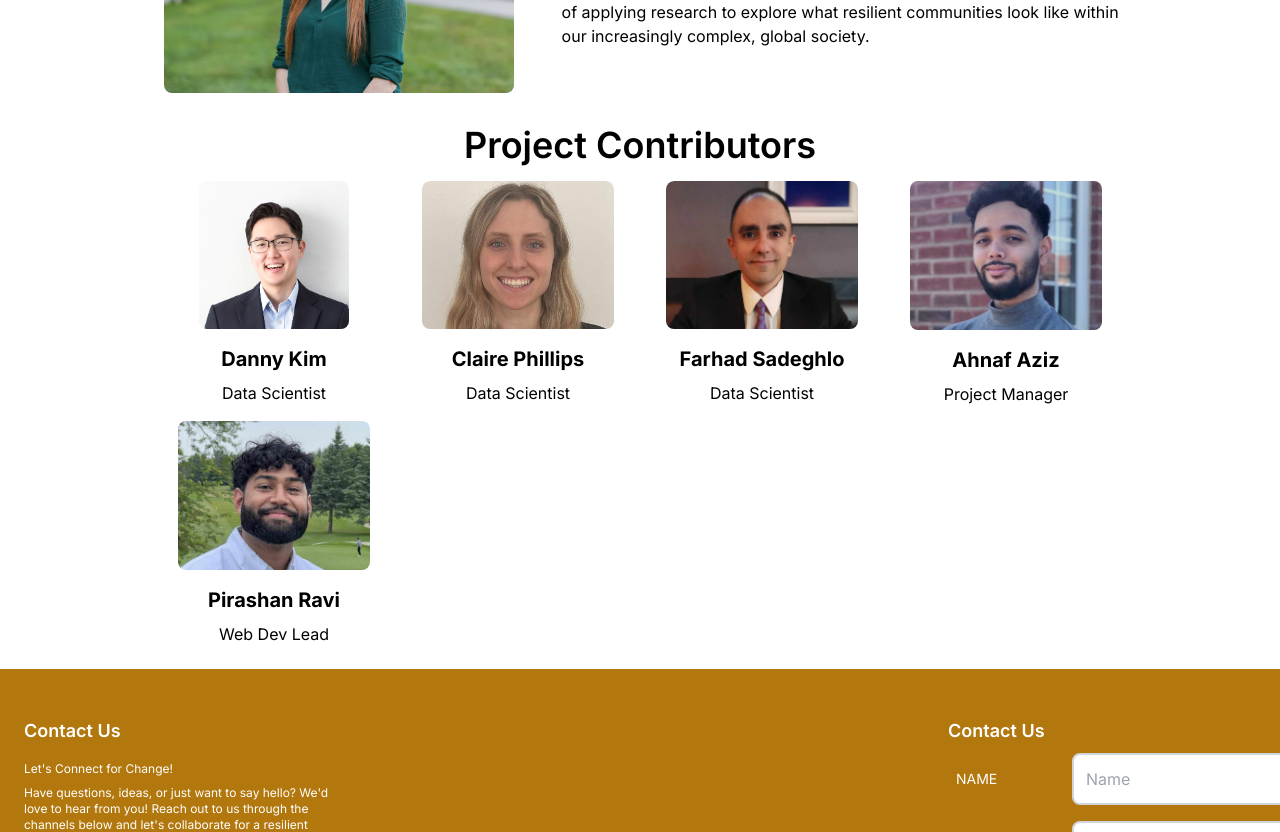
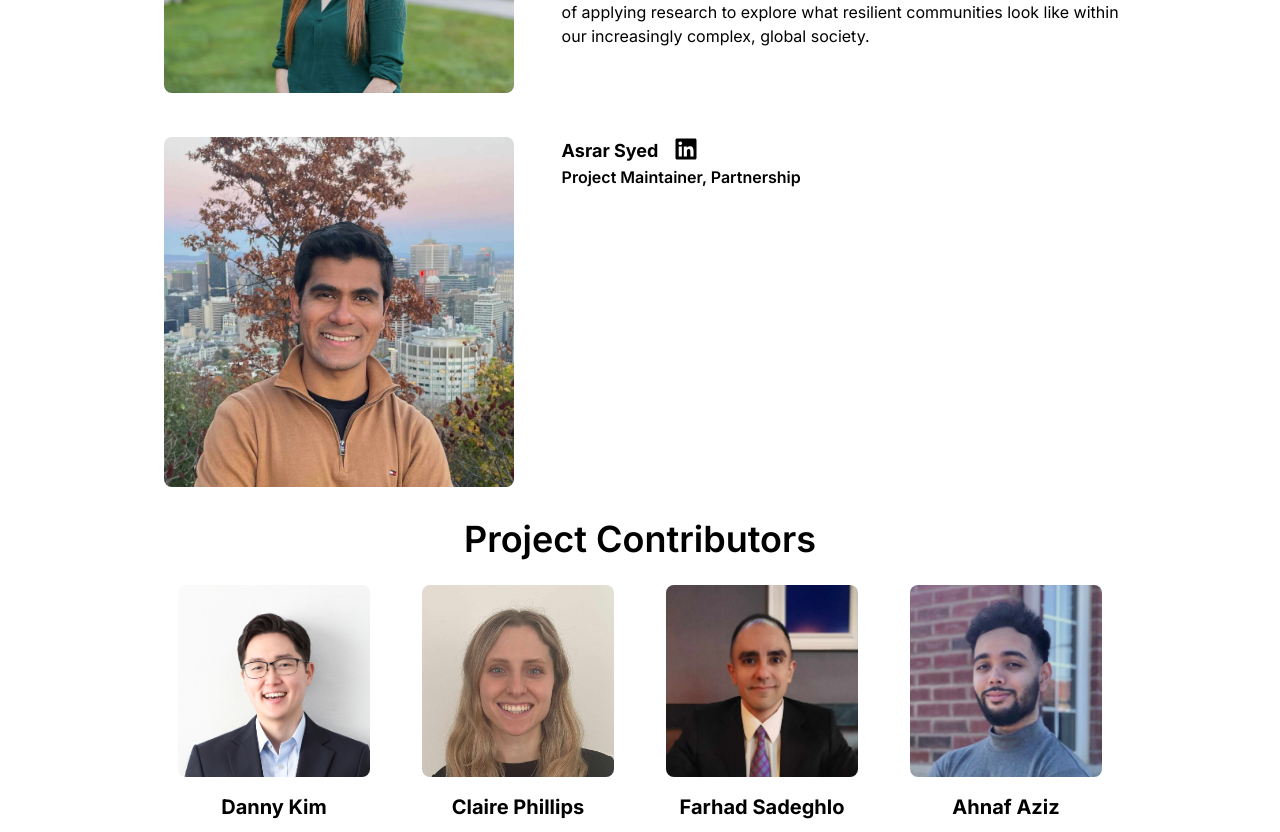
Before and after one commit to Climate-Resilient-Communities/crc_website, a Next.js app: page /ourteam in a window 1280 px wide. Shown: the part 2540-3372 px from the top of the page. Built offline with nearby package versions, Linux system fonts and the light colour scheme.

Commit message:
edited images

```diff
--- a/app/ourteam/page.tsx
+++ b/app/ourteam/page.tsx
@@ -129,7 +129,7 @@ export default function OurTeam() {
             {/* Row 1 */}
             <div className="inset-o flex items-center justify-center w-full col-span-2 flex-1 p-4 min-w-8 ">
             <img
-            src="/headshots/Kate.jpg"
+            src="/headshots/kate.jpg"
             alt="Kate"
             className="w-full h-auto rounded-lg min-w-[150px] min-h-[200px] max-w-[350px]"
             />
@@ -150,6 +150,25 @@ export default function OurTeam() {
           </p>
         </div>
 
+        {/* Row 1 */}
+        <div className="inset-o flex items-center justify-center w-full col-span-2 flex-1 p-4 min-w-8 ">
+            <img
+            src="/headshots/Asrar.jpg"
+            alt="Asrar"
+            className="w-full h-auto rounded-lg min-w-[150px] min-h-[200px] max-w-[350px]"
+            />
+        </div>
+        {/* Row 2 */}
+        <div className="flex-1 p-4 col-span-3 items-center">
+          <h2 className="flex text-lg font-bold text-left">Asrar Syed
+            <Link href="https://www.linkedin.com/in/munirulasrar/" rel="noopener noreferrer" target="_blank" passHref><FaLinkedin className="ml-4 text-lg h-6 w-6" aria-hidden="true"/></Link>
+        </h2>
+          <h1 className="text-md font-semibold text-left pb-4">Project Maintainer, Partnership</h1>
+          <p className="text-left text-xs md:text-base">
+
+          </p>
+        </div>
+
       </div>
 
        <div>
@@ -161,12 +180,12 @@ export default function OurTeam() {
        <div className="container mx-auto px-4">
         {/* Row 1 */}
         <div className="grid grid-cols-1 sm:grid-cols-2 md:grid-cols-3 lg:grid-cols-4 items-center justify-center text-center gap-4">
-        <div className="w-48 h-56 overflow-hidden rounded-lg flex flex-col items-center justify-center mx-auto">
+        <div className="w-48 h-72 overflow-hidden rounded-lg flex flex-col items-center justify-center mx-auto">
             <div className="flex flex-col items-center justify-center h-full">
             <img
             src="/headshots/Danny.png"
             alt="Danny"
-            className="w-full h-auto object-cover rounded-lg min-w-[50px] min-h-[50px] max-h-[150px]"
+            className="w-full h-auto object-cover rounded-lg"
             />
             <h1 className="mt-4 mb-2 text-xl font-bold">Danny Kim</h1>
             <p className="text-md">
@@ -175,11 +194,11 @@ export default function OurTeam() {
           </div>
         </div>
 
-          <div className="w-48 h-56 overflow-hidden rounded-lg flex flex-col items-center justify-center mx-auto">
+          <div className="w-48 h-72 overflow-hidden rounded-lg flex flex-col items-center justify-center mx-auto">
             <img
             src="/headshots/Claire.jpg"
             alt="Helena Yu"
-            className="w-full h-auto object-cover rounded-lg min-w-[50px] min-h-[50px] max-h-[250px]"
+            className="w-full h-auto object-cover rounded-lg"
             />
             <h1 className="mt-4 mb-2 text-xl font-bold">Claire Phillips</h1>
             <p className="text-md">
@@ -187,11 +206,11 @@ export default function OurTeam() {
           </p>
           </div>
 
-          <div className="w-48 h-56 overflow-hidden rounded-lg flex flex-col items-center justify-center mx-auto">
+          <div className="w-48 h-72 overflow-hidden rounded-lg flex flex-col items-center justify-center mx-auto">
             <img
             src="/headshots/Farhad-TT.jpg"
             alt="Helena Yu"
-            className="w-full h-auto object-cover rounded-lg min-w-[50px] min-h-[50px] max-h-[150px]"
+            className="w-full h-auto object-cover rounded-lg"
             />
             <h1 className="mt-4 mb-2 text-xl font-bold">Farhad Sadeghlo</h1>
             <p className="text-md">
@@ -199,11 +218,11 @@ export default function OurTeam() {
           </p>
           </div>
 
-          <div className="w-48 h-56 overflow-hidden rounded-lg flex flex-col items-center justify-center mx-auto">
+          <div className="w-48 h-72 overflow-hidden rounded-lg flex flex-col items-center justify-center mx-auto">
             <img
             src="/headshots/Ahnaf.png"
             alt="Ahnaf"
-            className="w-full h-auto object-cover rounded-lg min-w-[50px] max-h-[150px]"
+            className="w-full h-auto object-cover rounded-lg"
             />
             <h1 className="mt-4 mb-2 text-xl font-bold">Ahnaf Aziz</h1>
             <p className="text-md">
@@ -211,11 +230,11 @@ export default function OurTeam() {
           </p>
           </div>
 
-          <div className="w-48 h-56 overflow-hidden rounded-lg flex flex-col items-center justify-center mx-auto">
+          <div className="w-48 h-72 overflow-hidden rounded-lg flex flex-col items-center justify-center mx-auto">
             <img
             src="/headshots/Pira.jpg"
             alt="Ahnaf"
-            className="w-full h-auto object-cover rounded-lg min-w-[50px] max-h-[150px]"
+            className="w-full h-auto object-cover rounded-lg"
             />
             <h1 className="mt-4 mb-2 text-xl font-bold">Pirashan Ravi</h1>
             <p className="text-md">
```
